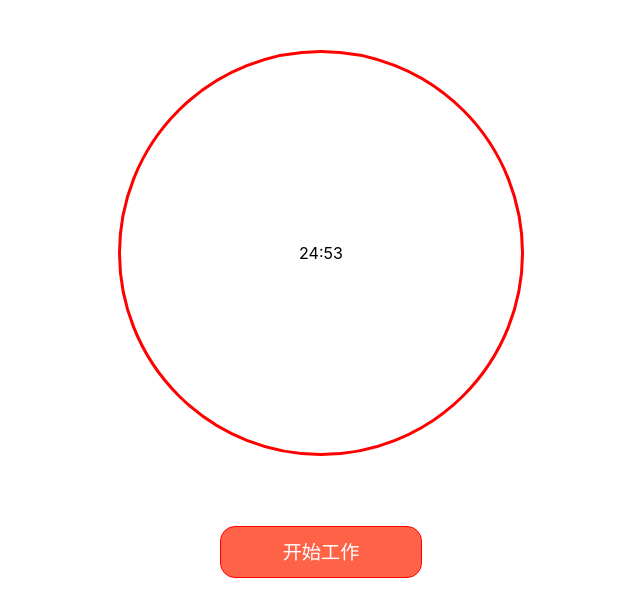
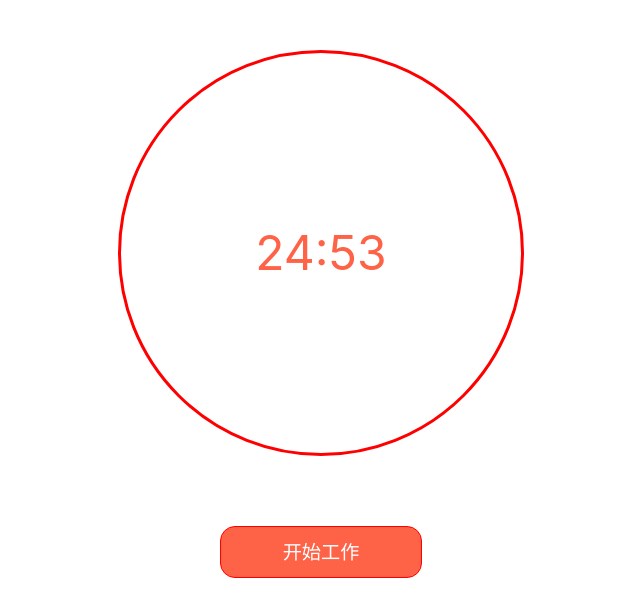
Before and after one commit to xinyuehtx/tomato, a React (Create React App) app in the folder tomato-timer/: page / in a window 1280 px wide. Shown: the top 616 px of the page, without its empty margins (319-959 px from the left). Built offline with nearby package versions, Linux system fonts and the light colour scheme.

Commit message:
调整时间样式

```diff
--- a/tomato-timer/src/Timer/index.js
+++ b/tomato-timer/src/Timer/index.js
@@ -23,7 +23,7 @@ function Timer() {
 
     return (
         <div className="root">
-            <div>{`${minutes}:${seconds}`}</div>
+            <div className="time">{`${minutes}:${seconds}`}</div>
         </div>
     );
 }
--- a/tomato-timer/src/Timer/style.css
+++ b/tomato-timer/src/Timer/style.css
@@ -8,3 +8,12 @@
     justify-content: center;
     margin: 50px;
   }
+
+
+.time{
+    width: 200px;
+    height: 100px;
+    line-height: 100px;
+    font-size: 3em;
+    color: tomato;
+}
```
